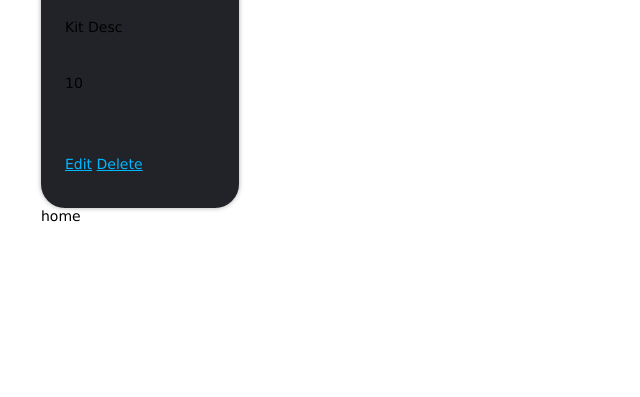
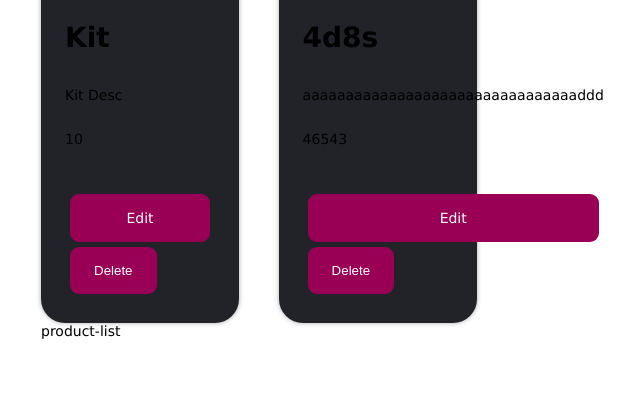
Before and after one commit to Ceo-js/mvc, a Node server app: page /products in a window 1280 px wide. Shown: the part 901-1298 px from the top of the page, without its empty margins (17-657 px from the left). Before the commit the page ends 1123 px from the top, so only its background shows below. Run offline with Node 20, Linux system fonts and the light colour scheme.

Commit message:
Ceo - dom 26 mar 2023 00:04:40 -03

```diff
--- a/controllers/ProductsController.js
+++ b/controllers/ProductsController.js
@@ -3,7 +3,8 @@
 const { saveProduct,
     fetchAllProducts,
     getProductById,
-    updateProductIdById } = require("../models/Products");
+    updateProductIdById,
+    deleteProductById } = require("../models/Products");
 
 
 exports.getAddProductPage = ( req, res ) => {
@@ -63,3 +64,9 @@ exports.postEditProductPage = ( req, res ) => {
     updateProductIdById( product, req.body.productId );
     res.redirect( "/products" );
 };
+
+exports.postDeleteProductPage = ( req, res ) => {
+    // console.log( req.body );
+    const productId = req.body.productId;
+    deleteProductById( productId, () => res.redirect( "/products" ) );
+};
--- a/data/products.json
+++ b/data/products.json
@@ -1 +1 @@
-[{"id":"1679646792617","title":"Product 1 - Updated","price":"1","image":"https://pbs.twimg.com/profile_images/1506551475765489664/EDLnXPE2_400x400.jpg","description":"Desc 1"},{"id":"1679646811096","title":"Product 2 - Updated","price":"2","image":"https://encrypted-tbn0.gstatic.com/images?q=tbn:ANd9GcQnlQWA_XLXO4mFVVn13EV_zNybLFHm6lek7wqy1uirQ1Hx31sZgpEyrNPNPH2HRxxzNVA&usqp=CAU","description":"Desc 2"},{"id":"1679646826802","title":"Product 3 - Updated","price":"3","image":"https://encrypted-tbn0.gstatic.com/images?q=tbn:ANd9GcStHnhlkxcmGs3z1S1QyIslx9NeBdhWKG2jj5T3tfvUznVkayGZ-Yc72xXrrUNIMgQ8QLw&usqp=CAU","description":"Desc 3"},{"id":"1679646847265","title":"Product 4 - Updated","price":"4","image":"https://encrypted-tbn0.gstatic.com/images?q=tbn:ANd9GcS_l_l1Nv2n3aFfAXEiU41ZUQdE0hbTiJeGr7JfKmwzCG4uFFoYHPLbj0Y6qUjA2-VttUM&usqp=CAU","description":"Desc 4"},{"id":"1679649474999","title":"Product 5 - Updated","price":"5","image":"https://encrypted-tbn0.gstatic.com/images?q=tbn:ANd9GcTl65t2SyZpD7cnYRpbdBTB4ZfhoILbYJgEbg&usqp=CAU","description":"Desc 5"},{"id":"1679743789263","title":"Kit","price":"10","image":"https://pbs.twimg.com/media/EWpkMX4WAAAN0Cc.jpg","description":"Kit Desc"}]
+[{"id":"1679646792617","title":"Product 1 - Updated","price":"1","image":"https://pbs.twimg.com/profile_images/1506551475765489664/EDLnXPE2_400x400.jpg","description":"Desc 1"},{"id":"1679646811096","title":"Product 2 - Updated","price":"2","image":"https://encrypted-tbn0.gstatic.com/images?q=tbn:ANd9GcQnlQWA_XLXO4mFVVn13EV_zNybLFHm6lek7wqy1uirQ1Hx31sZgpEyrNPNPH2HRxxzNVA&usqp=CAU","description":"Desc 2"},{"id":"1679646826802","title":"Product 3 - Updated","price":"3","image":"https://encrypted-tbn0.gstatic.com/images?q=tbn:ANd9GcStHnhlkxcmGs3z1S1QyIslx9NeBdhWKG2jj5T3tfvUznVkayGZ-Yc72xXrrUNIMgQ8QLw&usqp=CAU","description":"Desc 3"},{"id":"1679646847265","title":"Product 4 - Updated","price":"4","image":"https://encrypted-tbn0.gstatic.com/images?q=tbn:ANd9GcS_l_l1Nv2n3aFfAXEiU41ZUQdE0hbTiJeGr7JfKmwzCG4uFFoYHPLbj0Y6qUjA2-VttUM&usqp=CAU","description":"Desc 4"},{"id":"1679649474999","title":"Product 5 - Updated","price":"5","image":"https://encrypted-tbn0.gstatic.com/images?q=tbn:ANd9GcTl65t2SyZpD7cnYRpbdBTB4ZfhoILbYJgEbg&usqp=CAU","description":"Desc 5"},{"id":"1679743789263","title":"Kit","price":"10","image":"https://pbs.twimg.com/media/EWpkMX4WAAAN0Cc.jpg","description":"Kit Desc"},{"id":"1679797731928","title":"4d8s","price":"46543","image":"regrege","description":"aaaaaaaaaaaaaaaaaaaaaaaaaaaaaaaaddd"}]
--- a/models/Products.js
+++ b/models/Products.js
@@ -54,4 +54,13 @@ exports.updateProductIdById = ( product, productId ) => {
         fs.writeFile( productsPath, JSON.stringify( updatedProducts ), error => console.log( error ) );
     } );
 };
+
+exports.deleteProductById = ( productId, handler ) => {
+    const productsPath = path.join( rootDir, "../data", "products.json" );
+    getProductsFromFile( products => {
+        let updatedProducts = products.filter( product => product.id.toString() != productId.toString() );
+        fs.writeFile( productsPath, JSON.stringify( updatedProducts ), error => console.log( error ) );
+        handler();
+    } );
+};
 // ============================================
--- a/routes/admin.js
+++ b/routes/admin.js
@@ -8,7 +8,8 @@ const express = require('express'),
         postAddProductPage,
         getAdminProductsPage,
         getEditProductPage,
-        postEditProductPage } = require( "../controllers/ProductsController" );
+        postEditProductPage,
+        postDeleteProductPage } = require( "../controllers/ProductsController" );
 
 /* GET home page. */
 // router.get('/', function(req, res, next) {
@@ -20,5 +21,6 @@ router.get( "/add", getAddProductPage );
 router.post( "/add", postAddProductPage );
 router.get( "/edit/:productId", getEditProductPage );
 router.post( "/edit", postEditProductPage );
+router.post( "/delete", postDeleteProductPage );
 
 module.exports = router;
--- a/views/index.ejs
+++ b/views/index.ejs
@@ -66,7 +66,7 @@
             <div>No Products Available</div>
         <% } %> -->
 
-        home
+        <%= admin ? "product-list" : "home" %>
     </main>
   </body>
 </html>
--- a/views/product-list.ejs
+++ b/views/product-list.ejs
@@ -22,6 +22,18 @@
             height: 100px;
             aspect-ratio: 1 / 1;
         }
+        [btn], button {
+            display: grid;
+            place-items: center;
+            margin: 5px;
+            padding: 1rem 1.5rem;
+            border-radius: 9px;
+            background: #905;
+            color: #fff;
+            text-decoration: none;
+            outline: none;
+            border: transparent;
+        }
     </style>
   </head>
   <body>
@@ -40,10 +52,13 @@
                         <p price><%= product.price %></p>
                         <p>
                         <% if( admin ) { %>
-                            <form >
-                                <a href="/products/edit/<%= product.id %>" title="<%= product.id %>" btn>Edit</a>
-                                <a href="/product/details/<%= product.id %>" title="<%= product.id %>" btn>Delete</a>
-                            </form>
+                            <div >
+                                <a btn href="/products/edit/<%= product.id %>" title="<%= product.id %>" btn>Edit</a>
+                                <form action="/products/delete" method="post">
+                                    <input type="hidden" name="productId" value="<%= product.id %>">
+                                    <button>Delete</button>
+                                </form>
+                            </div>
                         <% } else { %>
                             <a href="/product/details/<%= product.id %>" title="<%= product.id %>" btn>Ver Detalhes</a>
                             <%- include( "includes/cartButton", { product: product } ) %>
@@ -66,7 +81,7 @@
             <div>No Products Available</div>
         <% } %> -->
 
-        home
+        <%= admin ? "product-list" : "home" %>
     </main>
   </body>
 </html>
```
